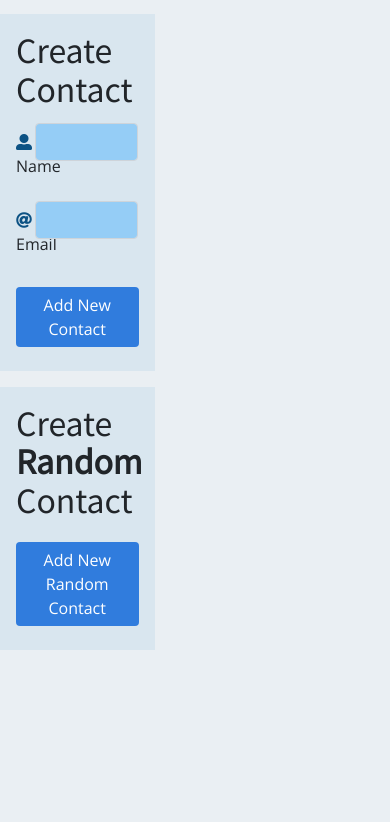
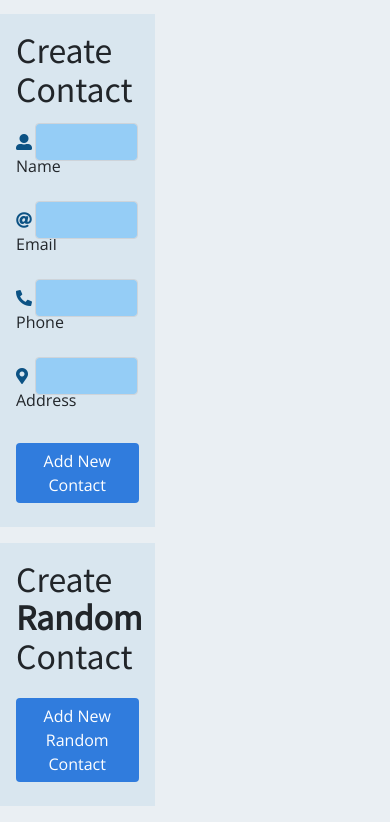
Before and after one commit to IlanitSmul/ContactAppWithRedux, a React (Create React App) app: page / in a window 390 px wide. Shown: the part 693-1515 px from the top of the page. Before the commit the page ends 1359 px from the top, so only its background shows below. Built offline with nearby package versions, Linux system fonts and the light colour scheme.

Commit message:
add phone and address fields

```diff
--- a/src/actions/contacts.js
+++ b/src/actions/contacts.js
@@ -23,12 +23,11 @@ export const addRandomContactAction = () => {
     }
 }
 
-export const addContactAction = (name, email) => ({
+export const addContactAction = (contact) => ({
     type: actionTypes.ADD_CONTACT,
     payload: {
         id: nextContactId++,
-        name,
-        email
+        ...contact
     }
 })
 
--- a/src/components/Contact.js
+++ b/src/components/Contact.js
@@ -2,19 +2,18 @@ import React from 'react'
 
 import './Contact.css';
 
-const Contact = ({ onClick, index, name, email }) => (
-
-    <div className="col py-2 px-2 m-0"  >
+const Contact = ({ onClick, index, contact }) => (
+    < div className="col py-2 px-2 m-0" >
         <div className="card h-100 mx-0">
             <div className="card-body">
-                <h5 className="card-title pb-1"><span>[#{index + 1}]</span> {name}</h5>
-                <p className="card-text"><i className="fas fa-phone-alt pr-1"></i> 052-11111111</p>
-                <p className="card-text"><i className="fas fa-at pr-1"></i> {email}</p>
-                <p className="card-text"><i className="fas fa-map-marker-alt pr-1"></i> my address...</p>
+                <h5 className="card-title pb-2"><span>[#{index + 1}]</span>  {contact.name}</h5>
+                <p className="card-text"><i className="fas fa-phone-alt pr-2"></i>{contact.phone}</p>
+                <p className="card-text"><i className="fas fa-at pr-2"></i>{contact.email}</p>
+                <p className="card-text"><i className="fas fa-map-marker-alt pr-2"></i>{contact.address}</p>
                 <button className="btn btn-primary delete-contact-btn" onClick={onClick}>Delete</button>
             </div>
         </div>
-    </div>
+    </div >
 
 )
 
--- a/src/components/ContactForm.js
+++ b/src/components/ContactForm.js
@@ -7,7 +7,9 @@ class ContactForm extends Component {
         this.state = {
             contact: {
                 name: '',
-                email: ''
+                email: '',
+                phone: '',
+                address: '',
             }
         }
     }
@@ -27,15 +29,19 @@ class ContactForm extends Component {
             return
         }
 
-        this.props.handlerAddContact(this.state.contact.name, this.state.contact.email);
+        this.props.handlerAddContact(this.state.contact);
 
         e.target['name'].value = '';
         e.target['email'].value = '';
+        e.target['phone'].value = '';
+        e.target['address'].value = '';
 
         this.setState({
             contact: {
                 name: '',
-                email: ''
+                email: '',
+                phone: '',
+                address: '',
             }
         })
     }
@@ -59,6 +65,22 @@ class ContactForm extends Component {
                         onChange={(e) => this.handlerChangeContact('email', e.target.value)} />
                 </div>
 
+                <div className="form-group row pr-3">
+                    <label htmlFor="phone" className="col-form-label col-3">
+                        <i className="fas fa-phone-alt pr-2"></i>Phone</label>
+                    <input type="text" className="form-control col-9" id="phone" name="phone"
+                        value={this.state.contact.phone}
+                        onChange={(e) => this.handlerChangeContact('phone', e.target.value)} />
+                </div>
+
+                <div className="form-group row pr-3">
+                    <label htmlFor="address" className="col-form-label col-3">
+                        <i className="fas fa-map-marker-alt pr-2"></i>Address</label>
+                    <input type="text" className="form-control col-9" id="address" name="address"
+                        value={this.state.contact.address}
+                        onChange={(e) => this.handlerChangeContact('address', e.target.value)} />
+                </div>
+
                 <button type="submit" className="btn btn-primary mt-2 mb-3 px-3">Add New Contact</button>
             </form>
         )
--- a/src/components/LimitForm.js
+++ b/src/components/LimitForm.js
@@ -40,7 +40,7 @@ class LimitForm extends Component {
                         <div className="col-9">
                             <input type="number" value={this.state.limit}
                                 onChange={(e) => this.handlerChangeContact(e.target.value)}
-                                className="form-control" id="limit" placeholder="Enter limit" />
+                                className="form-control" id="limit" placeholder="Enter limit" min="0" required />
                         </div>
                         <div className="col-3 px-0">
                             <button type="submit" className="btn btn-primary">Set Limit</button>
--- a/src/containers/AddContact.js
+++ b/src/containers/AddContact.js
@@ -5,8 +5,8 @@ import ContactForm from '../components/ContactForm';
 
 class AddContact extends Component {
 
-    handlerAdddContact = (name, email) => {
-        this.props.addContact(name, email);
+    handlerAdddContact = (contact) => {
+        this.props.addContact(contact);
     }
 
     render() {
@@ -35,7 +35,7 @@ const mapStateToProps = state => {
 
 const mapDispatchToProps = disaptch => {
     return {
-        addContact: (name, email) => { disaptch(addContactAction(name, email)); }
+        addContact: (contact) => { disaptch(addContactAction(contact)); }
     }
 }
 
--- a/src/containers/ContactList.js
+++ b/src/containers/ContactList.js
@@ -11,7 +11,7 @@ class ContactList extends Component {
 
         let renderedList = <div id="list" className="row row-cols-2 card-deck">
             {this.props.contacts.contacts.map((contact, index) =>
-                <Contact key={contact.id} index={index} {...contact} onClick={() => this.props.deleteContact(contact.id)} />
+                <Contact key={contact.id} index={index} contact={contact} onClick={() => this.props.deleteContact(contact.id)} />
             )}
         </div>
 
--- a/src/reducers/contacts.js
+++ b/src/reducers/contacts.js
@@ -46,10 +46,13 @@ const deleteContactUtil = (state, action) => {
 };
 
 const addContactUtil = (state, action) => {
+    console.log(action)
     const updatedArray = state.contacts.concat({
         id: action.payload.id,
         name: action.payload.name,
         email: action.payload.email,
+        phone: action.payload.phone,
+        address: action.payload.address,
     })
 
     return updateObject(state,
```
